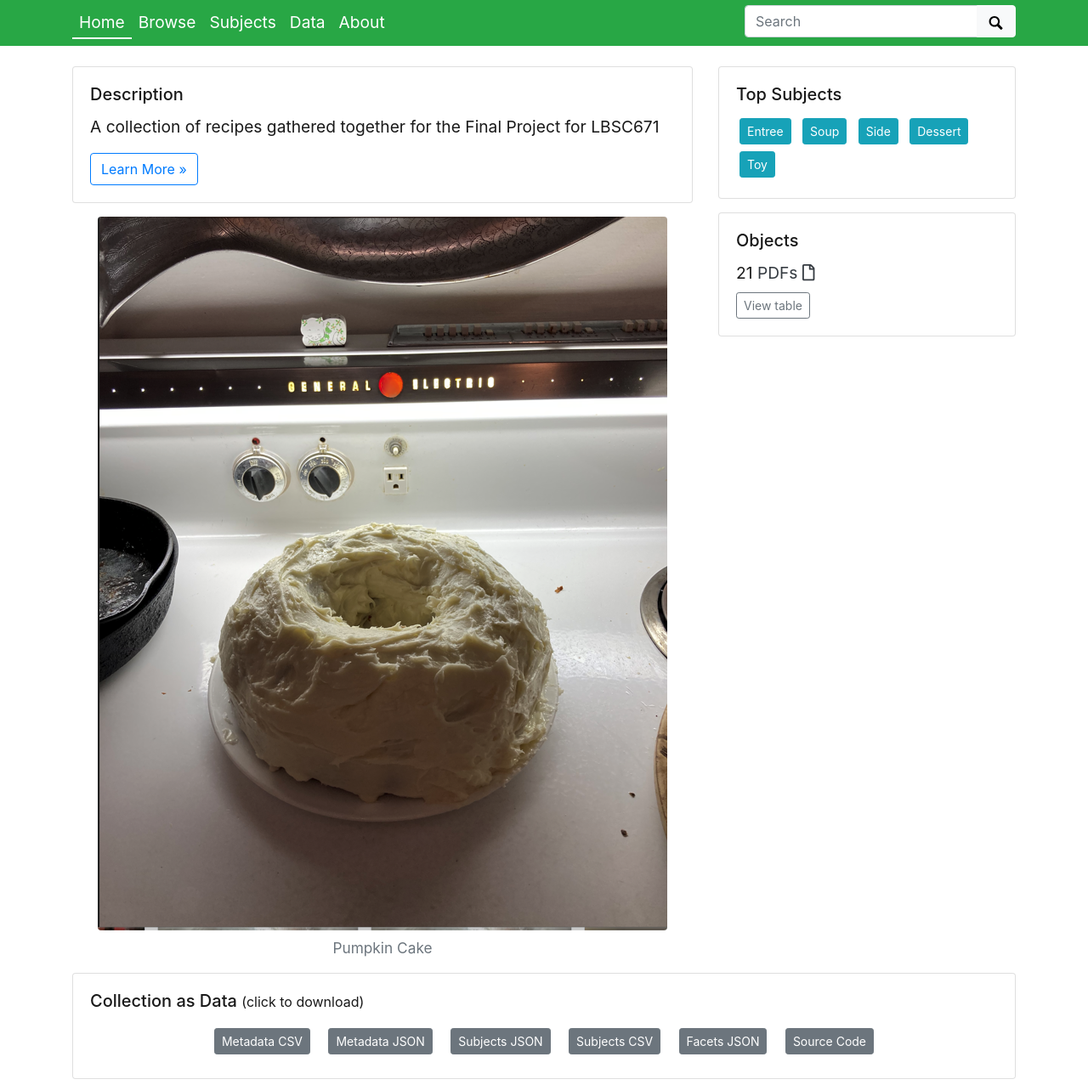
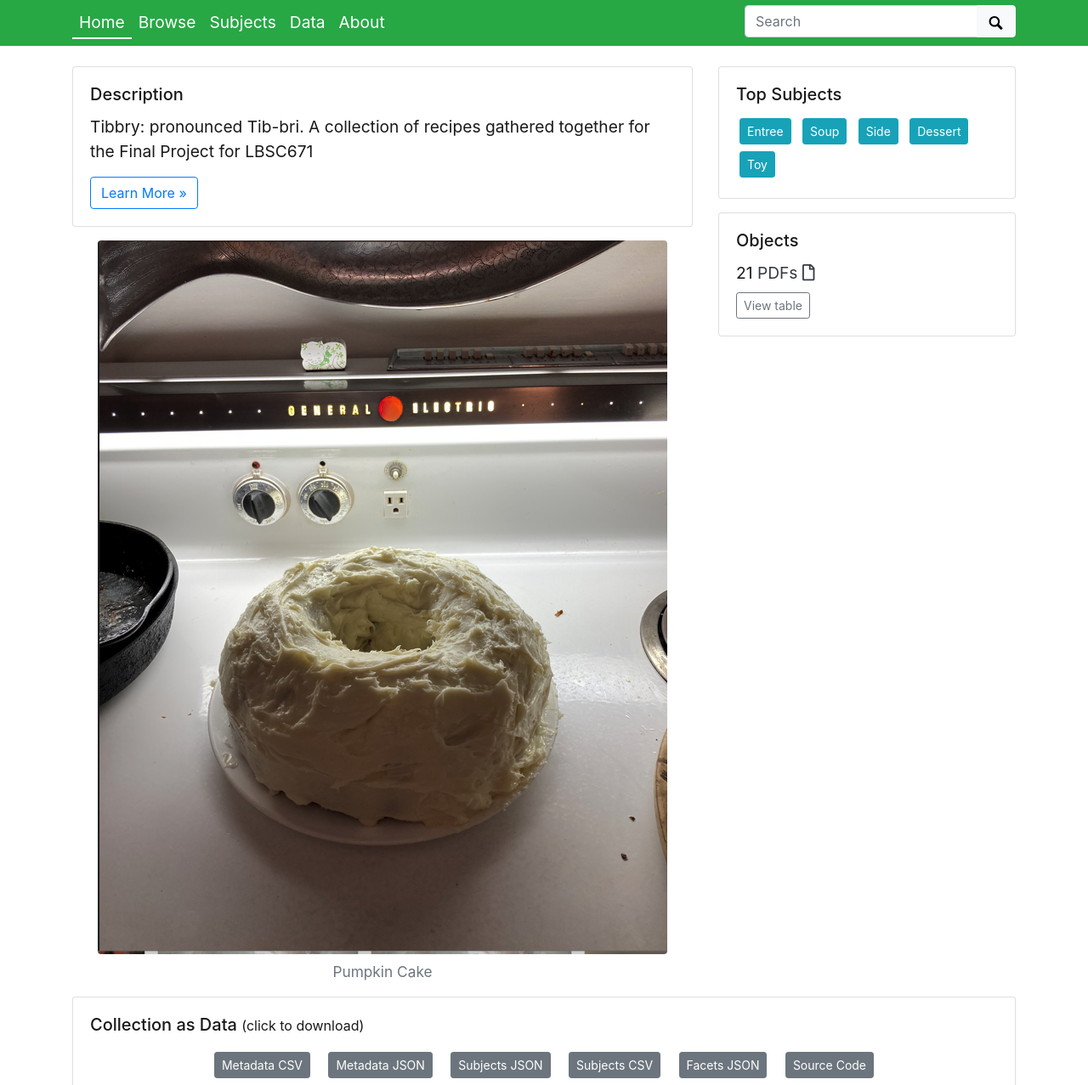
Before and after one commit to gbrei/tibbrykitchencollection, a Jekyll site: the page built from index.md, in a window 1280 px wide and 1400 px high, scrolled down 193 px, cut to the strip 123-1400 px from the top of the window. Shown: the whole strip at 85% size. Built offline with Jekyll 4.4.1, drawn with Linux system fonts in a browser that asks for light colours; some of the changed text lies outside the part shown.

Commit message:
Update _config.yml

```diff
--- a/_config.yml
+++ b/_config.yml
@@ -25,7 +25,7 @@ title: Tibbry Kitchen Collection
 tagline: Beloved and Ever-Changing Recipes
 # description appears in meta tags and other locations
 # this description might appear in search result lists, keep around 160 characters max
-description: "A collection of recipes gathered together for the Final Project for LBSC671"
+description: "Tibbry: pronounced Tib-bri. A collection of recipes gathered together for the Final Project for LBSC671"
 # creator of the digital collection, to appear in meta tags; we typically use our GitHub usernames but feel free to just use your name
 author: gbrei
 
```
